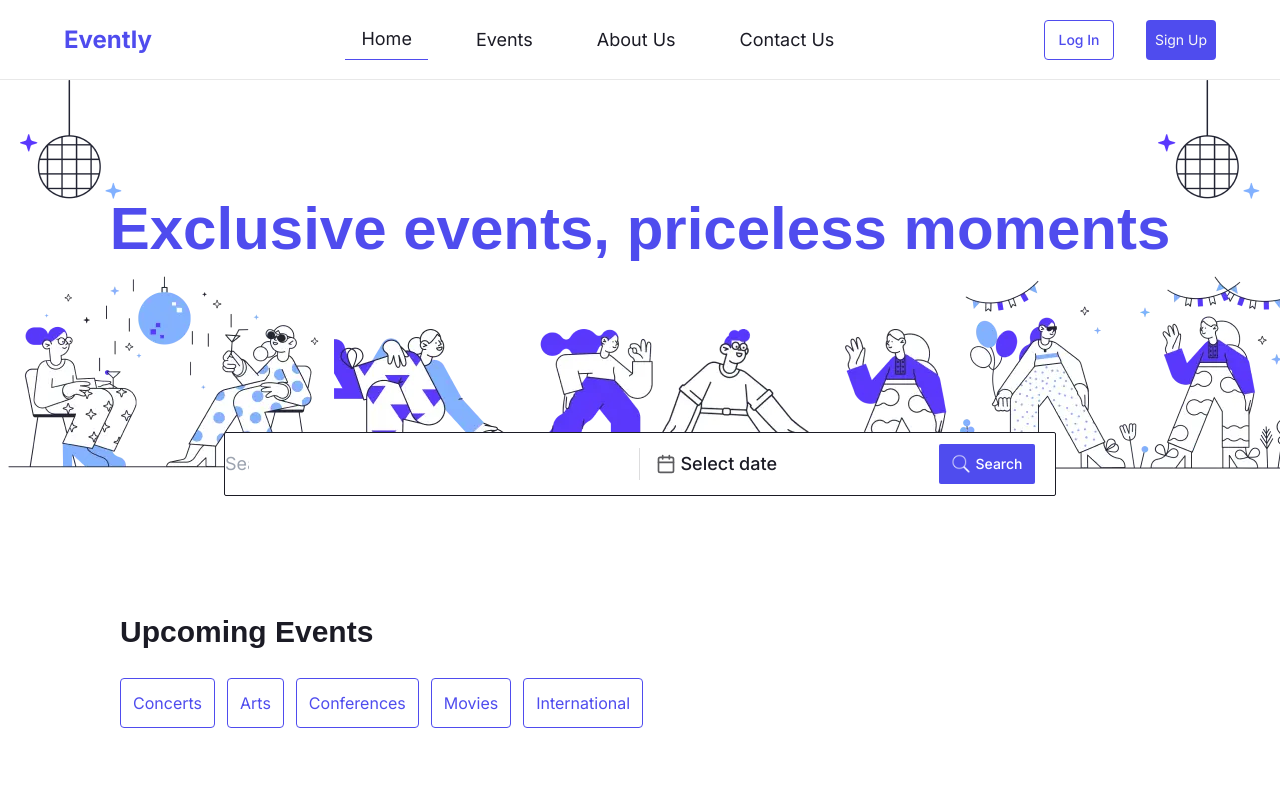
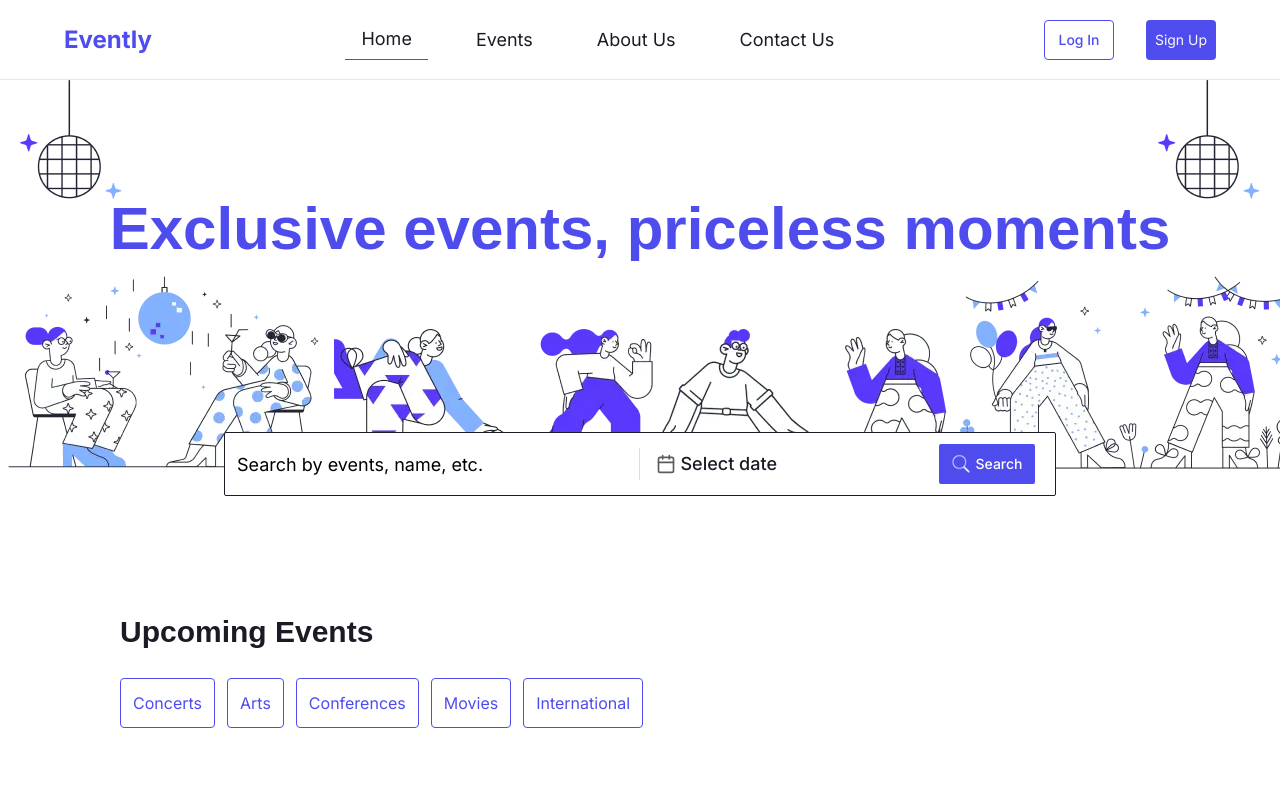
Before and after one commit to rizaldyip10/evently-fe, a Next.js app: page / in a window 1280 px wide. Shown: the top 794 px of the page. Built offline with nearby package versions, Linux system fonts and the light colour scheme.

Commit message:
Update input.tsx

```diff
--- a/components/ui/input.tsx
+++ b/components/ui/input.tsx
@@ -11,7 +11,7 @@
       <input
         type={type}
         className={cn(
-          "flex justify-items-end w-full size-6",
+          "flex h-10 w-full rounded-md border border-input bg-background px-3 py-2 text-sm ring-offset-background file:border-0 file:bg-transparent file:text-sm file:font-medium placeholder:text-muted-foreground focus-visible:outline-none focus-visible:ring-2 focus-visible:ring-ring focus-visible:ring-offset-2 disabled:cursor-not-allowed disabled:opacity-50",
           className
         )}
         ref={ref}
```
